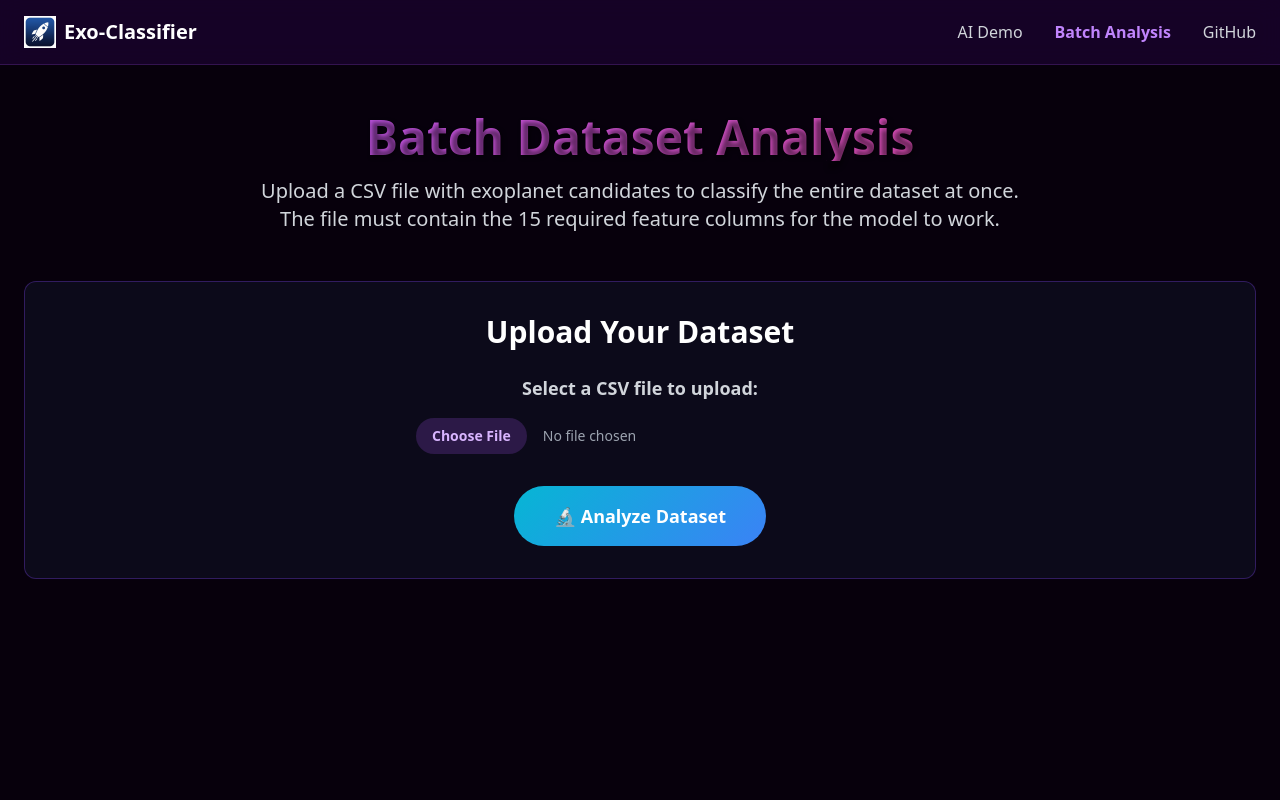
After one commit to Yash-Yelave/Exo-Classifier, a Flask app: page /batch in a window 1280 px wide. The commit adds this page. Run offline with Flask 3, Linux system fonts and the light colour scheme; some libraries are stand-ins or nearby versions.

Commit message:
feat : Batch Dataset Analysis

```diff
--- a/app.py
+++ b/app.py
@@ -1,24 +1,24 @@
-# app.py (Final Version, works with the new compatible model)
+# app.py (Final, Complete Version with All Features and API Routes)
 
 from flask import Flask, render_template, request, redirect, url_for, jsonify
 import numpy as np
 import pandas as pd
 import joblib
 import os
+import io
 
 app = Flask(__name__)
 app.config['SECRET_KEY'] = 'your-secret-key-here'
 
-# --- POINT THIS TO THE NEW, CORRECT MODEL FILE ---
+# --- POINT THIS TO THE CORRECT MODEL FILE ---
 MODEL_PATH = 'models/exo_classifier_compatible.joblib'
 # -----------------------------------------------------------------
 
 def load_model():
-    """ Loads the compatible model created by the training script. """
+    """ Loads the compatible model. """
     try:
         if not os.path.exists(MODEL_PATH):
             print(f"❌ ERROR: Model file not found at '{MODEL_PATH}'")
-            print("Please run the 'train_compatible_model.py' script first and move the new model to the /models folder.")
             return None
         model = joblib.load(MODEL_PATH)
         print(f"✅ Model loaded successfully from '{MODEL_PATH}'")
@@ -30,47 +30,35 @@ def load_model():
 model = load_model()
 
 def predict_exoplanet(features):
-    """
-    A simple prediction function that works directly with the compatible 15-feature model.
-    """
+    """ Prediction function for a single row of data. """
     try:
-        if model is None:
-            return 'ERROR: Model not loaded', 0.0
-
-        # The exact 15 feature names the new model was trained on.
+        if model is None: return 'ERROR: Model not loaded', 0.0
         feature_names = [
             'koi_period', 'koi_duration', 'koi_prad', 'koi_ror', 'koi_slogg',
             'koi_srad', 'koi_impact', 'koi_insol', 'koi_teq', 'koi_smass',
             'koi_model_snr', 'koi_srho', 'koi_time0bk', 'koi_dor', 'koi_incl'
         ]
-
-        # Create a single-row DataFrame. No more complex logic is needed.
         input_df = pd.DataFrame([features], columns=feature_names)
-
-        # Get the prediction probabilities.
         proba = model.predict_proba(input_df)[0]
         prediction = int(np.argmax(proba))
         confidence = float(max(proba) * 100)
-
         label = 'CONFIRMED EXOPLANET' if prediction == 1 else 'FALSE POSITIVE'
         return label, round(confidence, 2)
-
     except Exception as e:
         print(f"!!!!!!!! PREDICTION ERROR !!!!!!!!\n{e}\n!!!!!!!!!!!!!!!!!!!!!!!!!!!!!!!!!!")
         return 'ERROR', 0.0
 
-# --- Flask Routes ---
+# --- Primary Flask Routes ---
 
 @app.route('/')
 def index():
-    """ Renders the main page. """
+    """ Renders the main page for the AI Demo. """
     return render_template('index.html', result=request.args.get('result'), confidence=request.args.get('confidence'))
 
 @app.route('/predict', methods=['POST'])
 def predict():
-    """ Handles the form submission and makes a prediction. """
+    """ Handles the single prediction from the AI Demo form. """
     try:
-        # Collect the 15 features from the form.
         features = [
             float(request.form.get('koi_period')), float(request.form.get('koi_duration')),
             float(request.form.get('koi_prad')), float(request.form.get('koi_ror')),
@@ -86,7 +74,61 @@ def predict():
     except (ValueError, TypeError):
         return redirect(url_for('index', result='ERROR: Invalid input', confidence='0.0'))
 
-# --- API Routes for Front-End Demo (These do not use the real model) ---
+# --- Batch Analysis Routes ---
+
+@app.route('/batch')
+def batch_analysis():
+    """ Renders the initial batch analysis page. """
+    return render_template('batch.html')
+
+@app.route('/predict_batch', methods=['POST'])
+def predict_batch():
+    """ Handles the batch file upload and prediction. """
+    if 'dataset_file' not in request.files:
+        return render_template('batch.html', error="No file was uploaded.")
+
+    file = request.files['dataset_file']
+    if file.filename == '':
+        return render_template('batch.html', error="No file was selected.")
+
+    if file and model:
+        try:
+            csv_data = io.StringIO(file.stream.read().decode("UTF8"))
+            df = pd.read_csv(csv_data, comment='#')
+            original_headers = df.columns.tolist()
+
+            feature_names = [
+                'koi_period', 'koi_duration', 'koi_prad', 'koi_ror', 'koi_slogg',
+                'koi_srad', 'koi_impact', 'koi_insol', 'koi_teq', 'koi_smass',
+                'koi_model_snr', 'koi_srho', 'koi_time0bk', 'koi_dor', 'koi_incl'
+            ]
+
+            if not all(feature in df.columns for feature in feature_names):
+                missing = [f for f in feature_names if f not in df.columns]
+                return render_template('batch.html', error=f"CSV file is missing required columns: {', '.join(missing)}")
+
+            df_to_predict = df[feature_names]
+            predictions_num = model.predict(df_to_predict)
+            predictions_label = ['CONFIRMED EXOPLANET' if p == 1 else 'FALSE POSITIVE' for p in predictions_num]
+
+            df['AI_Prediction'] = predictions_label
+
+            stats = {
+                'total': len(df),
+                'confirmed': predictions_label.count('CONFIRMED EXOPLANET'),
+                'false_positive': predictions_label.count('FALSE POSITIVE')
+            }
+
+            results_list = df.to_dict(orient='records')
+
+            return render_template('batch.html', results=results_list, stats=stats, original_headers=original_headers)
+        except Exception as e:
+            print(f"Error processing batch file: {e}")
+            return render_template('batch.html', error="An error occurred while processing the file. Please ensure it is a valid CSV.")
+
+    return redirect(url_for('batch_analysis'))
+
+# --- API Routes for Front-End Charts (Restored) ---
 
 @app.route('/api/sample_prediction', methods=['GET'])
 def sample_prediction():
@@ -118,12 +160,13 @@ def light_curve_data():
 
 @app.route('/api/analysis_data')
 def analysis_data():
-    """ Serves MOCK data for the three analysis charts at the bottom. """
+    """ Serves MOCK data for the three analysis charts at the bottom of the main page. """
     data_exploration = {'labels': ['Super-Earths', 'Neptune-like', 'Gas Giants', 'Earth-sized', 'Sub-terrans'], 'data': [1785, 1892, 1650, 560, 130]}
     feature_importance = {'labels': ['R_ror', 'SNR', 'R_prad', 'Log g', 'Mass', 'Insol', 'Period'], 'data': [0.95, 0.91, 0.86, 0.75, 0.68, 0.61, 0.55]}
     model_performance = {'labels': ['True Negative', 'False Positive', 'False Negative', 'True Positive'], 'data': [4102, 120, 250, 4850]}
     return jsonify({'data_exploration': data_exploration, 'feature_importance': feature_importance, 'model_performance': model_performance})
 
+
 if __name__ == '__main__':
     if not os.path.exists('models'):
         os.makedirs('models')
--- /dev/null
+++ b/templates/batch.html
@@ -0,0 +1,155 @@
+<!DOCTYPE html>
+<html lang="en">
+<head>
+    <meta charset="UTF-8">
+    <meta name="viewport" content="width=device-width, initial-scale=1.0">
+    <title>Batch Analysis - Exo-Classifier</title>
+    <script src="https://cdn.tailwindcss.com"></script>
+    <script src="https://cdn.jsdelivr.net/npm/chart.js@4.4.2/dist/chart.umd.min.js"></script>
+    <link rel="preconnect" href="https://fonts.googleapis.com">
+    <link rel="preconnect" href="https://fonts.gstatic.com" crossorigin>
+    <link href="https://fonts.googleapis.com/css2?family=Inter:wght@400;600;700;800&display=swap" rel="stylesheet">
+    <link rel="stylesheet" href="{{ url_for('static', filename='css/style.css') }}">
+    <!-- Custom styles for this page -->
+    <style>
+        .table-container { max-height: 60vh; overflow-y: auto; }
+        th { position: sticky; top: 0; background: #1a1a3a; backdrop-filter: blur(5px); }
+    </style>
+</head>
+<body>
+    <div class="stars">
+        <!-- Star elements -->
+    </div>
+
+    <div class="content-wrapper">
+        <header class="sticky top-0 z-50 backdrop-blur-md bg-purple-950/30 border-b border-purple-500/20">
+            <nav class="max-w-7xl mx-auto px-6 py-4">
+                <div class="flex items-center justify-between">
+                    <div class="flex items-center space-x-2">
+                        <img src="{{ url_for('static', filename='img/logo.jpg') }}" alt="Exo-Classifier Logo" class="w-8 h-8 object-contain">
+                        <span class="text-xl font-bold text-white">Exo-Classifier</span>
+                    </div>
+                    <div class="hidden md:flex items-center space-x-8">
+                        <a href="{{ url_for('index') }}" class="text-gray-300 hover:text-purple-400 transition">AI Demo</a>
+                        <a href="{{ url_for('batch_analysis') }}" class="text-purple-400 font-semibold">Batch Analysis</a>
+                        <a href="https://github.com/Yash-Yelave/Exo-Classifier.git" class="text-gray-300 hover:text-purple-400 transition">GitHub</a>
+                    </div>
+                </div>
+            </nav>
+        </header>
+
+        <main class="max-w-7xl mx-auto px-6 py-12">
+            <div class="text-center mb-12">
+                <h1 class="text-5xl font-extrabold gradient-text mb-4">Batch Dataset Analysis</h1>
+                <p class="text-xl text-gray-300 max-w-3xl mx-auto">
+                    Upload a CSV file with exoplanet candidates to classify the entire dataset at once.
+                    The file must contain the 15 required feature columns for the model to work.
+                </p>
+            </div>
+
+            <!-- Upload Form Section -->
+            <section class="content-block p-8 mb-12">
+                <h2 class="text-3xl font-bold text-white text-center mb-6">Upload Your Dataset</h2>
+                <form action="{{ url_for('predict_batch') }}" method="POST" enctype="multipart/form-data">
+                    <div class="flex flex-col items-center">
+                        <label for="dataset_file" class="block text-gray-300 mb-4 font-semibold text-lg">Select a CSV file to upload:</label>
+                        <input type="file" name="dataset_file" id="dataset_file" required accept=".csv"
+                               class="block w-full max-w-md text-sm text-gray-400 file:mr-4 file:py-2 file:px-4
+                                      file:rounded-full file:border-0 file:text-sm file:font-semibold
+                                      file:bg-purple-500/20 file:text-purple-300 hover:file:bg-purple-500/30 cursor-pointer">
+                        <button type="submit" class="btn-gradient-secondary px-10 py-4 rounded-full text-white font-bold text-lg mt-8">
+                            🔬 Analyze Dataset
+                        </button>
+                    </div>
+                </form>
+            </section>
+
+            <!-- Display Error if it exists -->
+            {% if error %}
+            <div class="content-block p-6 mb-12 bg-red-900/50 border-red-500 border-2 text-center text-red-300">
+                <p class="font-bold">Error:</p>
+                <p>{{ error }}</p>
+            </div>
+            {% endif %}
+
+            <!-- Results Section (only shows after a successful submission) -->
+            {% if results %}
+            <section id="results-section">
+                <div class="text-center mb-12">
+                    <h2 class="text-4xl font-bold text-white">Analysis Results</h2>
+                </div>
+
+                <!-- Stats and Graph -->
+                <div class="grid md:grid-cols-2 gap-8 mb-12">
+                    <div class="content-block p-8">
+                        <h3 class="text-2xl font-bold text-white text-center mb-4">Classification Summary</h3>
+                        <canvas id="resultsChart"></canvas>
+                    </div>
+                    <div class="content-block p-8 flex flex-col justify-center items-center text-center">
+                        <h3 class="text-2xl font-bold text-white mb-4">Statistics</h3>
+                        <p class="text-lg text-gray-300 mb-2">Total Candidates Processed: <span class="font-bold text-white text-2xl">{{ stats.total }}</span></p>
+                        <p class="text-lg text-emerald-300 mb-2">Confirmed Exoplanets Found: <span class="font-bold text-2xl">{{ stats.confirmed }}</span></p>
+                        <p class="text-lg text-amber-300">False Positives Found: <span class="font-bold text-2xl">{{ stats.false_positive }}</span></p>
+                    </div>
+                </div>
+
+                <!-- Results Table -->
+                <div class="content-block p-8">
+                    <h3 class="text-2xl font-bold text-white mb-4">Detailed Classification Results</h3>
+                    <div class="table-container">
+                        <table class="w-full text-sm text-left text-gray-300">
+                            <thead class="text-xs text-purple-300 uppercase">
+                                <tr>
+                                    {% for header in original_headers %}
+                                        <th scope="col" class="px-4 py-3">{{ header }}</th>
+                                    {% endfor %}
+                                    <th scope="col" class="px-4 py-3 text-cyan-300">AI_Prediction</th>
+                                </tr>
+                            </thead>
+                            <tbody>
+                                {% for row in results %}
+                                <tr class="border-b border-gray-700 hover:bg-purple-900/30">
+                                    {% for header in original_headers %}
+                                        <td class="px-4 py-2">{{ row[header] }}</td>
+                                    {% endfor %}
+                                    <td class="px-4 py-2 font-bold {% if row['AI_Prediction'] == 'CONFIRMED EXOPLANET' %}text-emerald-300{% else %}text-amber-300{% endif %}">
+                                        {{ row['AI_Prediction'] }}
+                                    </td>
+                                </tr>
+                                {% endfor %}
+                            </tbody>
+                        </table>
+                    </div>
+                </div>
+            </section>
+
+            <script>
+                document.addEventListener('DOMContentLoaded', function () {
+                    const ctx = document.getElementById('resultsChart').getContext('2d');
+                    new Chart(ctx, {
+                        type: 'doughnut',
+                        data: {
+                            labels: ['Confirmed Exoplanets', 'False Positives'],
+                            datasets: [{
+                                label: 'Classification Count',
+                                data: [{{ stats.confirmed }}, {{ stats.false_positive }}],
+                                backgroundColor: ['rgba(52, 211, 153, 0.7)', 'rgba(251, 191, 36, 0.7)'],
+                                borderColor: ['rgba(18, 18, 38, 0.8)', 'rgba(18, 18, 38, 0.8)'],
+                                borderWidth: 2,
+                                hoverOffset: 8
+                            }]
+                        },
+                        options: {
+                            responsive: true,
+                            plugins: {
+                                legend: { position: 'top', labels: { color: '#e0e0e0', font: { size: 14 } } }
+                            }
+                        }
+                    });
+                });
+            </script>
+            {% endif %}
+        </main>
+    </div>
+</body>
+</html>
```
Also changed, not shown: templates/index.html (+18 -28 lines).
